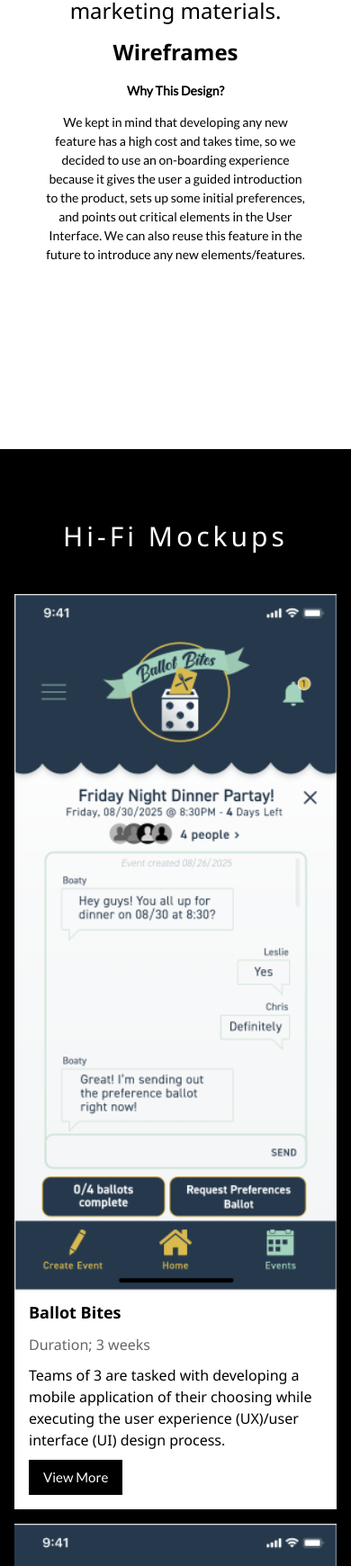
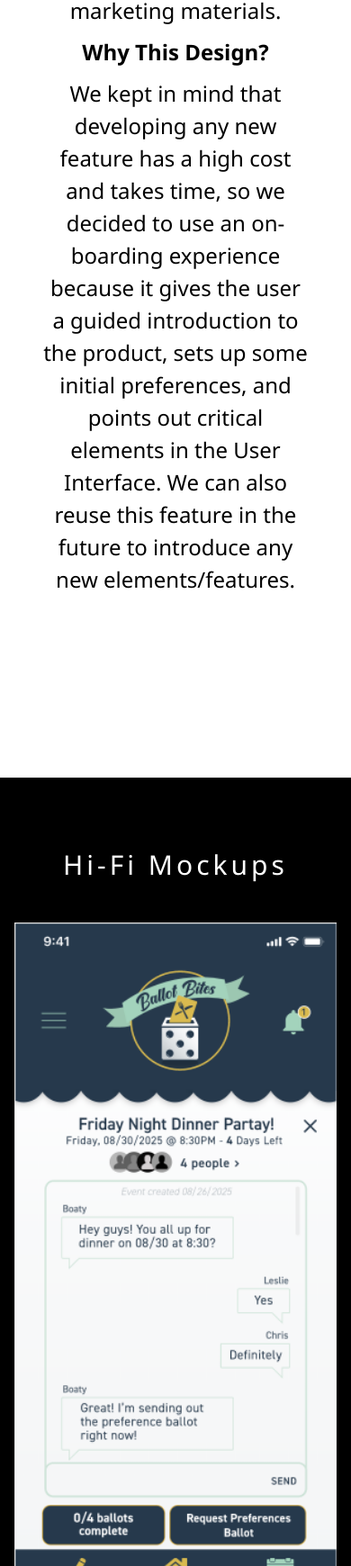
Before and after one commit to Emichelle1/UX_UI_HW_20, a plain HTML site: page index.html in a window 390 px wide. Shown: the part 9177-10917 px from the top of the page at 90% size. Drawn offline with nearby package versions, Linux system fonts and the light colour scheme.

Commit message:
Update index.html

```diff
--- a/index.html
+++ b/index.html
@@ -273,7 +273,6 @@ The ‘Ballot Bites’ app will effectively remove the frustration of what and w
 
                                             <h3 class="w3-justify w3-center">As we were improving the User Experience, we worked on refining the visual design of the app. We developed a rule-based system to support branding, typography, icons, and colors in order to achieve visual consistency with the styling of the app. The system served as a base for the entire user interface used on iOS, iPad, Android devices, the website, and all following marketing materials.</h3>
 
-                                            <h3 class="w3-justify w3-center"><b>Wireframes</b></h3>
 
 
 
@@ -281,9 +280,10 @@ The ‘Ballot Bites’ app will effectively remove the frustration of what and w
 
 
 
-                                        <p class="w3-justify w3-center"><b>Why This Design?</b></p>
-                                          <p class="w3-justify w3-center">We kept in mind that developing any new feature has a high cost and takes time, so we decided to use an on-boarding experience because it gives the user a guided introduction to the product, sets up some initial preferences, and points out critical elements in the User Interface. We can also reuse this feature in the future to introduce any new elements/features.</p>
-                                            <p class="w3-justify w3-center"> </i></p>
+
+                                        <h3 class="w3-justify w3-center"><b>Why This Design?</b></h3>
+                                          <h3 class="w3-justify w3-center">We kept in mind that developing any new feature has a high cost and takes time, so we decided to use an on-boarding experience because it gives the user a guided introduction to the product, sets up some initial preferences, and points out critical elements in the User Interface. We can also reuse this feature in the future to introduce any new elements/features.</h3>
+                                            <h3 class="w3-justify w3-center"> </i></h3>
 
 
               </div>
@@ -305,10 +305,7 @@ The ‘Ballot Bites’ app will effectively remove the frustration of what and w
                   <img src="SS1.png" alt="Ballot Bites" style="width:100%" class="w3-hover-opacity">
                   <div class="w3-container w3-white">
                     <h5><b>Ballot Bites</b></h5>
-                    <h6 class="w3-opacity">Duration; 3 weeks</h6>
-                    <h6>Teams of 3 are tasked with developing a mobile application of their choosing while executing the user experience (UX)/user interface (UI) design process.</h6>
-                    <form id="myForm">
-                      <a class="w3-button w3-black w3-margin-bottom" href=" https://emichelle1.github.io/UX_UI_HW_20/">View More</a>
+
 
 
                   </form>
@@ -327,11 +324,7 @@ The ‘Ballot Bites’ app will effectively remove the frustration of what and w
                   <img src="SS3.png" alt="1MSS" style="width:100%" class="w3-hover-opacity">
                   <div class="w3-container w3-white">
                     <h5><b>One Million School Supplies</b></h5>
-                    <h6 class="w3-opacity">Duration; 3 weeks</h6>
-                    <h6>Teams of 3 are tasked with choosing a local nonprofit and executing the UX/UI design process. The teams will create a high-fidelity responsive web design solution through a clickable UI prototype.
 
-                    </h6>
-                    <button class="w3-button w3-black w3-margin-bottom" onclick="document.getElementById('ticketModal').style.display='block'">View Details</button>
                   </div>
                 </div>
               </div>
```
